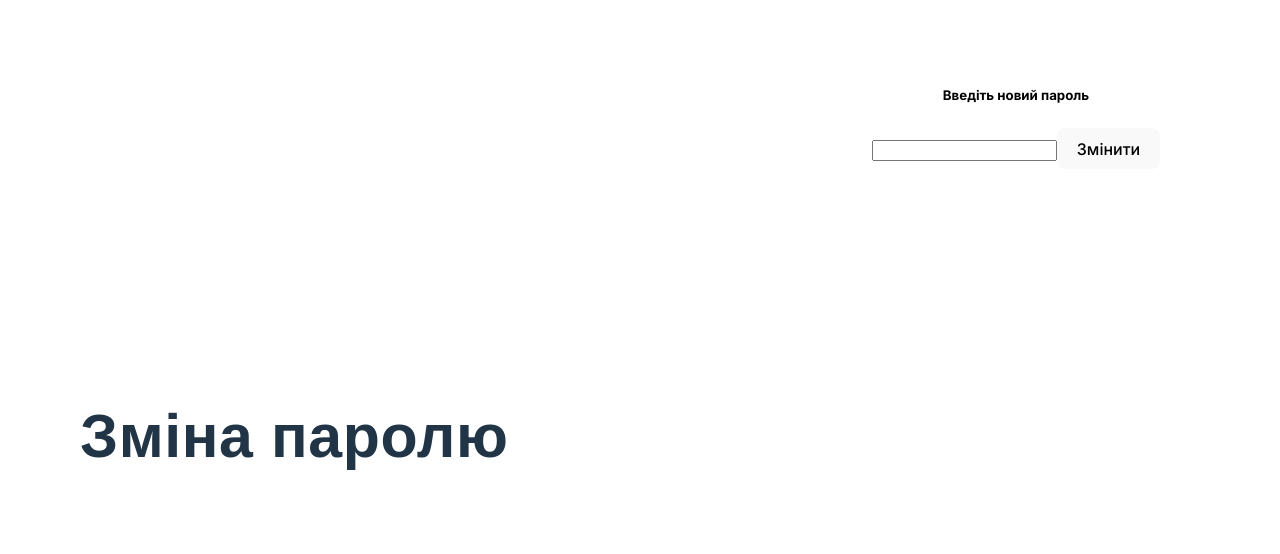
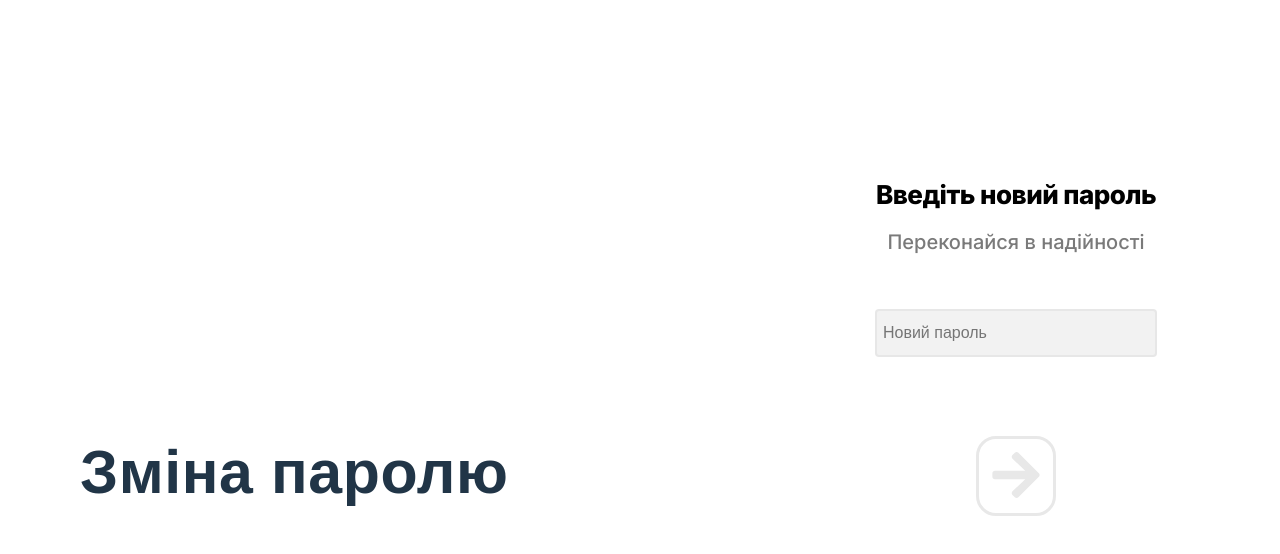
Before and after one commit to Rohalov/TradingDiary, a React (Vite) app in the folder tradingdiary.client/: page /resetpassword/1 in a window 1280 px wide. Shown: the top 554 px of the page. Built offline with nearby package versions, Linux system fonts and the light colour scheme; the HTML template or start-up script is replaced by a standard one.

Commit message:
Add ResetPassword page

```diff
--- a/tradingdiary.client/src/pages/ReserPassword/ResetPassword.css
+++ b/tradingdiary.client/src/pages/ReserPassword/ResetPassword.css
@@ -7,6 +7,7 @@
     flex-direction: row;
     justify-content: space-between;
     align-items: end;
+    margin-top: 100px;
 }
 
 .web-title{
@@ -21,11 +22,59 @@
 
 .panel{
     width: 22rem;
-    height: 28rem;
+    height: 24rem;
     background-color: #fff;
     padding: 1rem 0.5rem;
 }
 
+.panel-block{
+    height: 33%;
+    box-sizing: border-box;
+}
+
 .panel-title{
     color: #000;
+    font-size: 26px;
+    font-weight: 800;
+    letter-spacing: -0.02em;
+    line-height: 100%;
+    margin-top: 0.7em;
+    margin-bottom: 0;
 }
+
+.panel-subtitle{
+    margin-top: 1.2em;
+    font-size: 20px;
+    line-height: 100%;
+    font-weight: 500;
+    color: #7a7a7a;;
+}
+
+.panel-input{
+    padding: 0.36em ;
+    min-height: 3em;
+    width: 80%;
+    box-sizing: border-box;
+    font-size: 16px;
+    background-color:rgba(126, 126, 126, 0.1);
+    border: 2px solid rgba(126, 126, 126, 0.1);
+    border-radius: 4px;
+    color: #000;
+}
+
+.panel-button{
+    padding: 0;
+    height: 5em;
+    width: 5em;
+    border-radius: 20px;
+    background-color: #fff;
+    border: 3px solid #e8e8e8;
+    align-items: center;
+}
+
+.arrow-icon{
+    margin-top: 2px;
+    color: #e8e8e8;
+    font-size: 54px;
+    display: inline-block;
+}
--- a/tradingdiary.client/src/pages/ReserPassword/ResetPassword.jsx
+++ b/tradingdiary.client/src/pages/ReserPassword/ResetPassword.jsx
@@ -1,4 +1,5 @@
 import { useState } from "react";
+import { FaArrowRight } from "react-icons/fa";
 import './ResetPassword.css'
 
 
@@ -19,12 +20,20 @@ function ResetPassword() {
                 <h3 className="web-title">Зміна паролю</h3>
                 <form>
                     <div className="panel">
-                        <h5 className="panel-title">Введіть новий пароль</h5>
-                        <input className="panel-input" type="text" onChange={handleInputChange} />
+                        <div className="panel-block">
+                            <h5 className="panel-title">Введіть новий пароль</h5>
+                            <h5 className="panel-subtitle">Переконайcя в надійності</h5>
+                        </div>
+
+                        <div className="panel-block">
+                            <input className="panel-input" type="text" value={newPassword} placeholder="Новий пароль" onChange={handleInputChange} />
+                        </div>
 
                         {errorMessage && <div className="error-message">{errorMessage}</div>}
 
-                        <button className="panel-button" onClick={resetPassword}>Змінити</button>
+                        <div className="panel-block">
+                            <button className="panel-button" onClick={resetPassword}><FaArrowRight className="arrow-icon"/></button>
+                        </div>
                     </div>
                 </form>
             </div>
@@ -47,7 +56,7 @@ function ResetPassword() {
             body: JSON.stringify(newPassword)
         });
         const data = await responce.json();
-        if (!responce.ok) {
+        if (responce.status != 200) {
             setErrorMessage(data.errors[0].description);
         }
     }
```
